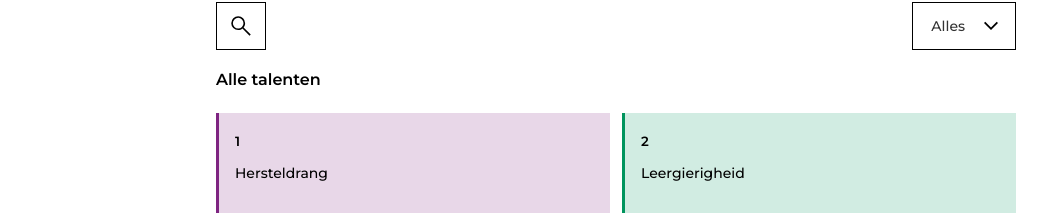
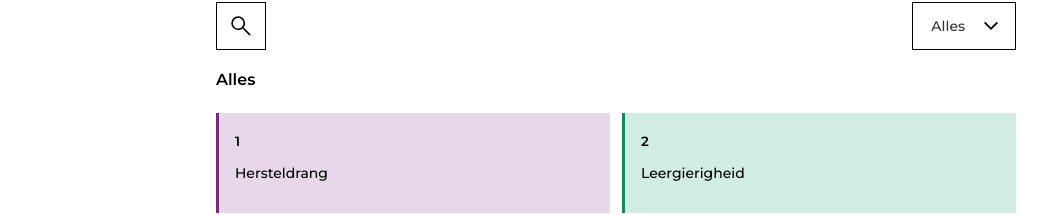
Before and after one commit to morize/forte-demo, a React (Vite) app: page /hulpbronnen/talenten in a window 1280 px wide. Shown: the part 208-423 px from the top of the page, without its empty margins (24-1071 px from the left). Built offline with nearby package versions, Linux system fonts and the light colour scheme.

Commit message:
talentdomain info atom: replaced find logic with value grabbing from object by string

```diff
--- a/src/components/atoms/TalentDomainInfo/TalentDomainInfo.tsx
+++ b/src/components/atoms/TalentDomainInfo/TalentDomainInfo.tsx
@@ -1,35 +1,32 @@
 import { useCallback } from 'react';
+import styled from 'styled-components';
 
-import { domainDescription } from '../../../seeders/TalentenSeeder';
+import { domainDescription, DomainType } from '../../../seeders/TalentenSeeder';
 
 export interface ITalentDomainInfo {
-  domain: string;
+  domain: DomainType;
 }
 
-const TalentDomainInfo = ({ domain }: ITalentDomainInfo) => {
-  const generateDomainDescription = useCallback(
-    (domain: string) => {
-      const domainResult = domainDescription.find(
-        (item) => item.domain === domain
-      );
+const STalentDomainInfo = styled.div`
+  & h3 {
+    text-transform: capitalize;
+  }
+`;
 
-      return <p>{domainResult?.description} </p>;
-    },
-    [domain]
-  );
+export const getDomainDescription = (domain: DomainType) =>
+  domainDescription[domain];
 
-  return (
-    <div>
-      {domain !== 'Alles' ? (
+const TalentDomainInfo = ({ domain }: ITalentDomainInfo) => (
+  <STalentDomainInfo>
+    {domain !== 'alles' ? (
       <>
         <h3>{domain}</h3>
-          {generateDomainDescription(domain)}
+        {getDomainDescription(domain)}
       </>
     ) : (
       <h3>Alle talenten</h3>
     )}
-    </div>
+  </STalentDomainInfo>
 );
-};
 
 export default TalentDomainInfo;
--- a/src/seeders/TalentenSeeder.tsx
+++ b/src/seeders/TalentenSeeder.tsx
@@ -4,8 +4,10 @@
   | 'beinvloeden'
   | 'relatie bouwen'
   | 'strategisch denken';
+
 export type DomainOptionType = { label: string; value: DomainType };
 export type TalentOptionType = { label: string; value: string };
+
 export type TalentType = {
   talent: string;
   domain: DomainType;
@@ -98,24 +100,13 @@
   { talent: 'communicatie', domain: 'beinvloeden', placement: 34 },
 ];
 
-export const domainDescription = [
-  {
-    domain: 'Uitvoeren',
-    description: 'Uitvoeren thema’s helpen u zaken klaar te krijgen',
-  },
-  {
-    domain: 'Beinvloeden',
-    description:
-      'Beinvloeden thema’s helpen u de leiding te nemen, u uit te spreken en ervoor te zorgen dat er naar anderen wordt geluisterd.',
-  },
-  {
-    domain: 'Relatie Bouwen',
-    description:
-      'Relatie bouwen thema’s helpen u sterke relaties op te bouwen die een team bijeenhouden.',
-  },
-  {
-    domain: 'Strategisch Denken',
-    description:
-      'Strategisch Denken thema’s helpen u de informatie te absorberen en analyseren waaraan betere beslissingen ten grondslag liggen.',
-  },
-];
+export const domainDescription: { [key: string]: string } = {
+  uitvoeren: 'Uitvoeren thema’s helpen u zaken klaar te krijgen',
+  beinvloeden:
+    'Beinvloeden thema’s helpen u de leiding te nemen, u uit te spreken en ervoor te zorgen dat er naar anderen wordt geluisterd.',
+  'relatie bouwen':
+    'Relatie bouwen thema’s helpen u sterke relaties op te bouwen die een team bijeenhouden.',
+  'strategisch denken':
+    'Strategisch Denken thema’s helpen u de informatie te absorberen en analyseren waaraan betere beslissingen ten grondslag liggen.',
+  default: '',
+};
```
Also changed, not shown: 1 other file (tests, documents, lock files or other folders). Lines whose indentation alone changed are shown as unchanged.
